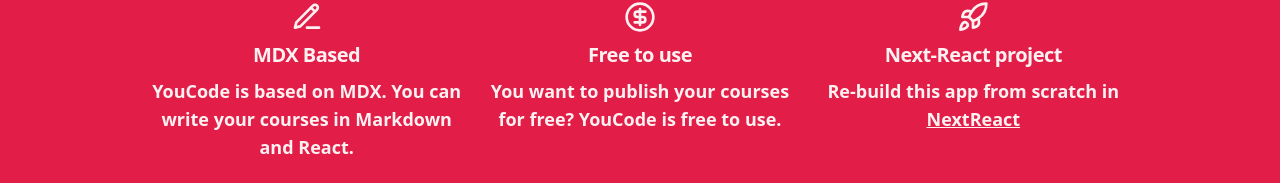
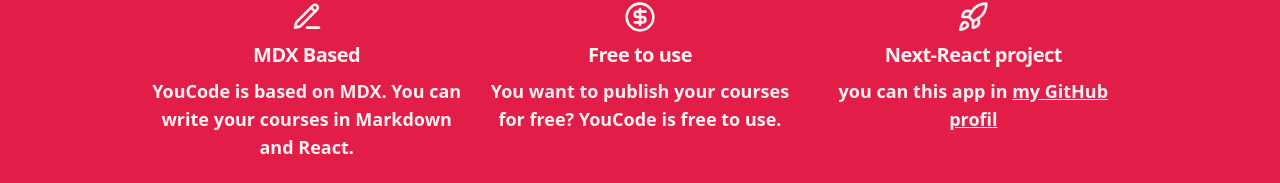
Before and after one commit to ledemkam/youcode, a Next.js app: page / in a window 1280 px wide. Shown: the part 518-701 px from the top of the page. Built offline with nearby package versions, Linux system fonts and the light colour scheme; no server answers; the database is empty.

Commit message:
homepage2

```diff
--- a/app/page.tsx
+++ b/app/page.tsx
@@ -113,12 +113,12 @@
             <Rocket size={32} />
             <Typography variant="h3">Next-React project</Typography>
             <Typography variant="large">
-              Re-build this app from scratch in{" "}
+              you can this app in{" "}
               <Link
                 href="https://github.com/ledemkam/youcode"
                 className="underline"
               >
-                NextReact
+                my GitHub profil
               </Link>
             </Typography>
           </div>
```
